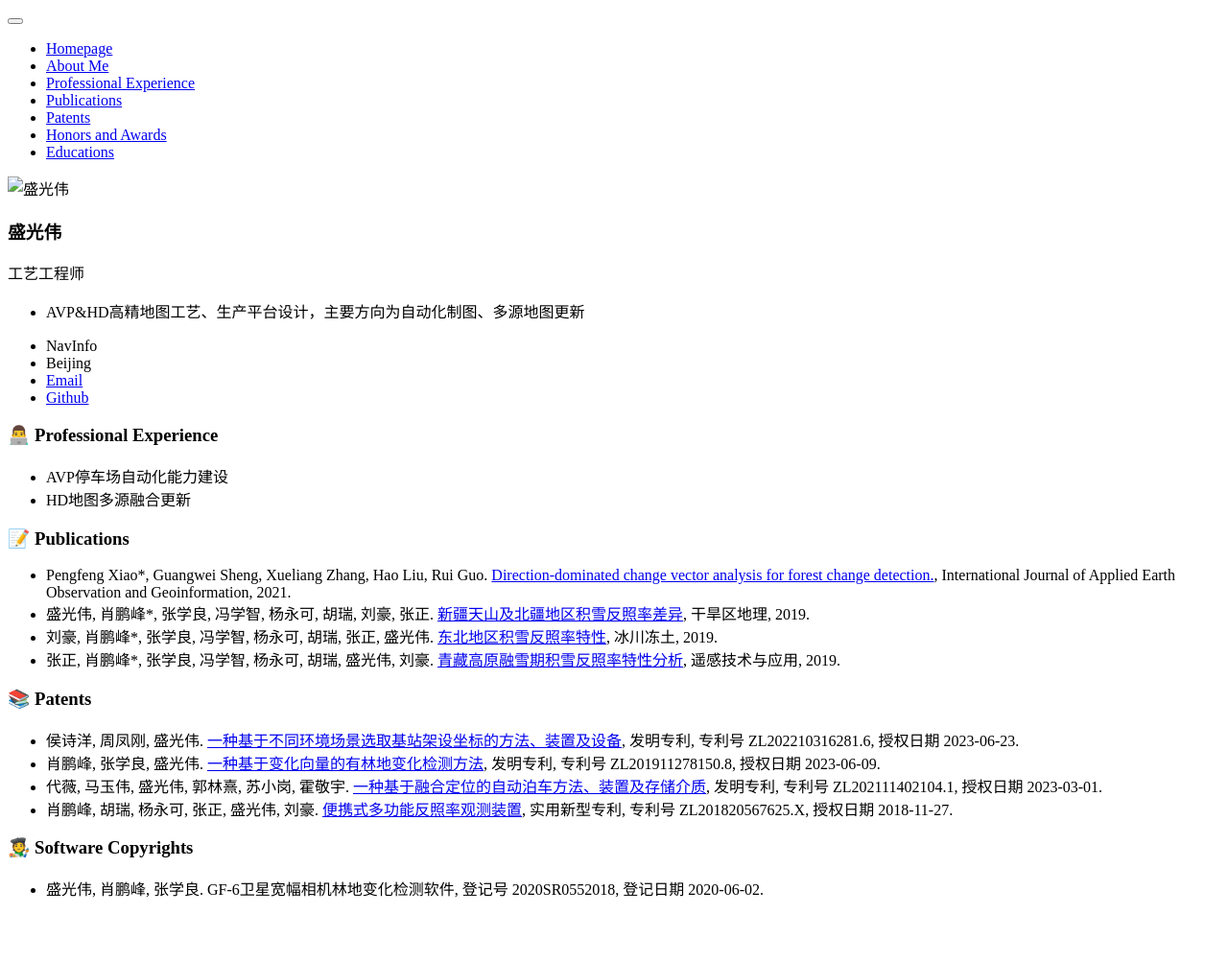
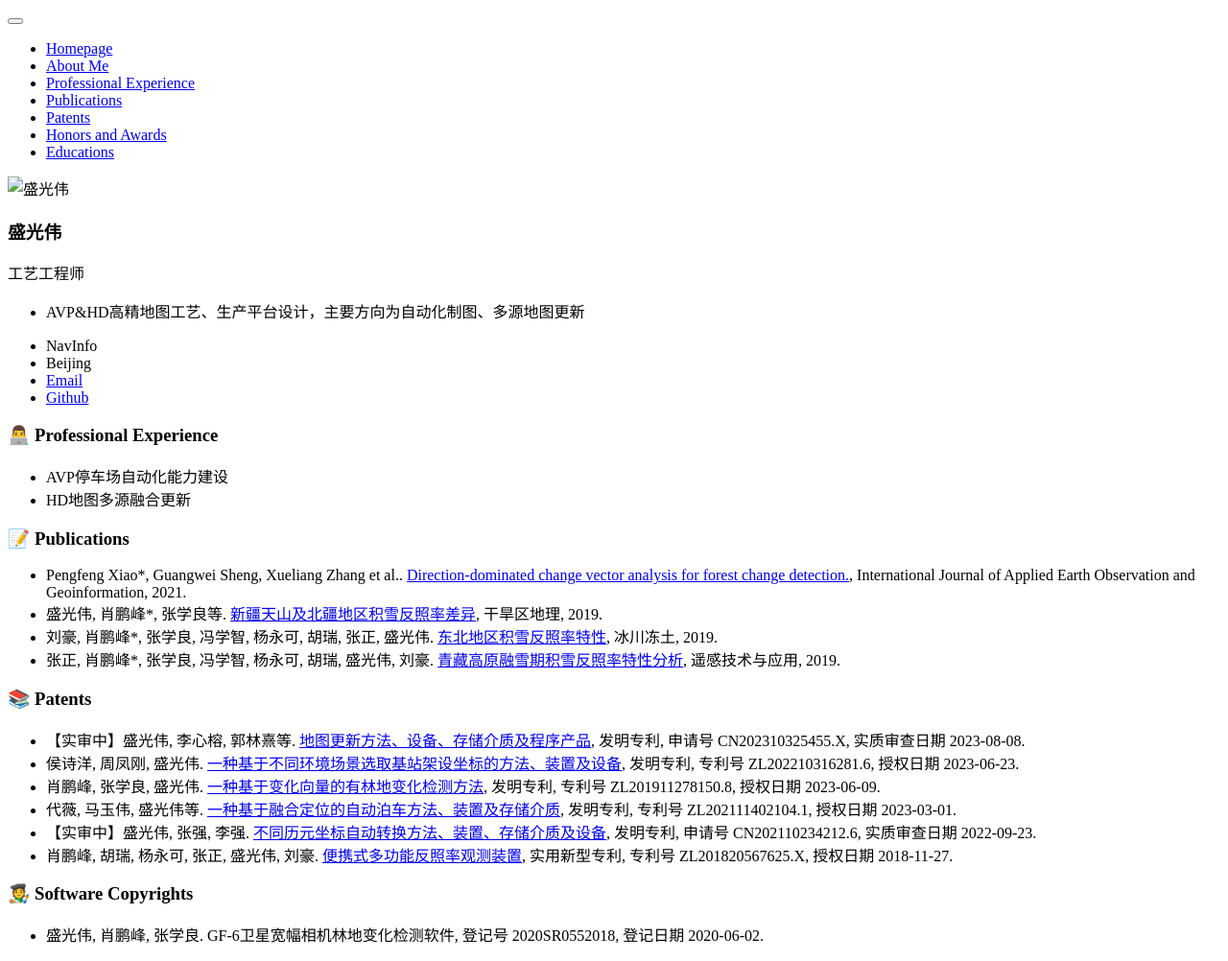
Before and after one commit to alphasheng/alphasheng.github.io, a Jekyll site: the page built from _pages/includes/pub.md, in a window 1280 px wide. Shown: the whole page at 96% size. Built offline with Jekyll 4.4.1, drawn with Linux system fonts in a browser that asks for light colours; our own code applies the rules of GitHub Pages for plain Markdown files; before the commit the page ends 954 px from its top, so only the background shows below that.

Commit message:
Update pub.md

```diff
--- a/_pages/includes/pub.md
+++ b/_pages/includes/pub.md
@@ -4,15 +4,17 @@
 - HD地图多源融合更新
 
 # 📝 Publications
-- Pengfeng Xiao*, Guangwei Sheng, Xueliang Zhang, Hao Liu, Rui Guo. [Direction-dominated change vector analysis for forest change detection.](https://alphasheng.github.io/pdfs/Direction-dominated change vector analysis for forest change detection.pdf), International Journal of Applied Earth Observation and Geoinformation, 2021.
-- 盛光伟, 肖鹏峰*, 张学良, 冯学智, 杨永可, 胡瑞, 刘豪, 张正. [新疆天山及北疆地区积雪反照率差异](https://alphasheng.github.io/pdfs/新疆天山及北疆地区积雪反照率差异.pdf), 干旱区地理, 2019.
+- Pengfeng Xiao*, Guangwei Sheng, Xueliang Zhang et al.. [Direction-dominated change vector analysis for forest change detection.](https://alphasheng.github.io/pdfs/Direction-dominated change vector analysis for forest change detection.pdf), International Journal of Applied Earth Observation and Geoinformation, 2021.
+- 盛光伟, 肖鹏峰*, 张学良等. [新疆天山及北疆地区积雪反照率差异](https://alphasheng.github.io/pdfs/新疆天山及北疆地区积雪反照率差异.pdf), 干旱区地理, 2019.
 - 刘豪, 肖鹏峰*, 张学良, 冯学智, 杨永可, 胡瑞, 张正, 盛光伟. [东北地区积雪反照率特性](https://alphasheng.github.io/pdfs/东北地区积雪反照率特性.pdf), 冰川冻土, 2019.
 - 张正, 肖鹏峰*, 张学良, 冯学智, 杨永可, 胡瑞, 盛光伟, 刘豪. [青藏高原融雪期积雪反照率特性分析](https://alphasheng.github.io/pdfs/青藏高原融雪期积雪反照率特性分析.pdf), 遥感技术与应用, 2019.
 
 # 📚 Patents
+- 【实审中】盛光伟, 李心榕, 郭林熹等. [地图更新方法、设备、存储介质及程序产品](https://alphasheng.github.io/pdfs/地图更新方法、设备、存储介质及程序产品.pdf), 发明专利, 申请号 CN202310325455.X, 实质审查日期 2023-08-08.
 - 侯诗洋, 周凤刚, 盛光伟. [一种基于不同环境场景选取基站架设坐标的方法、装置及设备](https://alphasheng.github.io/pdfs/一种基于不同环境场景选取基站架设坐标的方法、装置及设备.pdf), 发明专利, 专利号 ZL202210316281.6, 授权日期 2023-06-23.
 - 肖鹏峰, 张学良, 盛光伟. [一种基于变化向量的有林地变化检测方法](https://alphasheng.github.io/pdfs/一种基于变化向量的有林地变化检测方法.pdf), 发明专利, 专利号 ZL201911278150.8, 授权日期 2023-06-09.
-- 代薇, 马玉伟, 盛光伟, 郭林熹, 苏小岗, 霍敬宇. [一种基于融合定位的自动泊车方法、装置及存储介质](https://alphasheng.github.io/pdfs/一种基于融合定位的自动泊车方法、装置及存储介质.pdf), 发明专利, 专利号 ZL202111402104.1, 授权日期 2023-03-01.
+- 代薇, 马玉伟, 盛光伟等. [一种基于融合定位的自动泊车方法、装置及存储介质](https://alphasheng.github.io/pdfs/一种基于融合定位的自动泊车方法、装置及存储介质.pdf), 发明专利, 专利号 ZL202111402104.1, 授权日期 2023-03-01.
+- 【实审中】盛光伟, 张强, 李强. [不同历元坐标自动转换方法、装置、存储介质及设备](https://alphasheng.github.io/pdfs/不同历元坐标自动转换方法、装置、存储介质及设备.pdf), 发明专利, 申请号 CN202110234212.6, 实质审查日期 2022-09-23.
 - 肖鹏峰, 胡瑞, 杨永可, 张正, 盛光伟, 刘豪. [便携式多功能反照率观测装置](https://alphasheng.github.io/pdfs/一种便携式多功能反照率观测装置.pdf), 实用新型专利, 专利号 ZL201820567625.X, 授权日期 2018-11-27.
 
 # 🧑‍🎨 Software Copyrights
```
